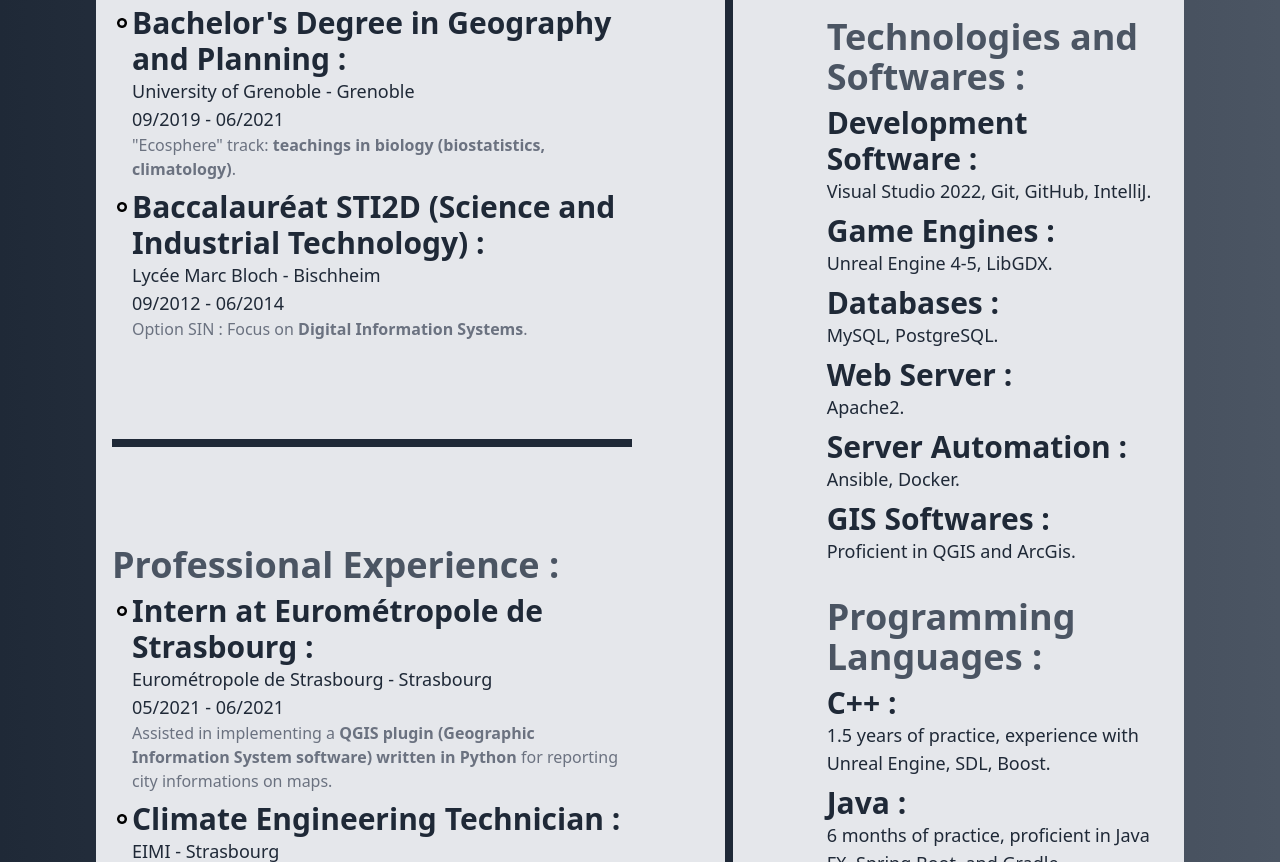
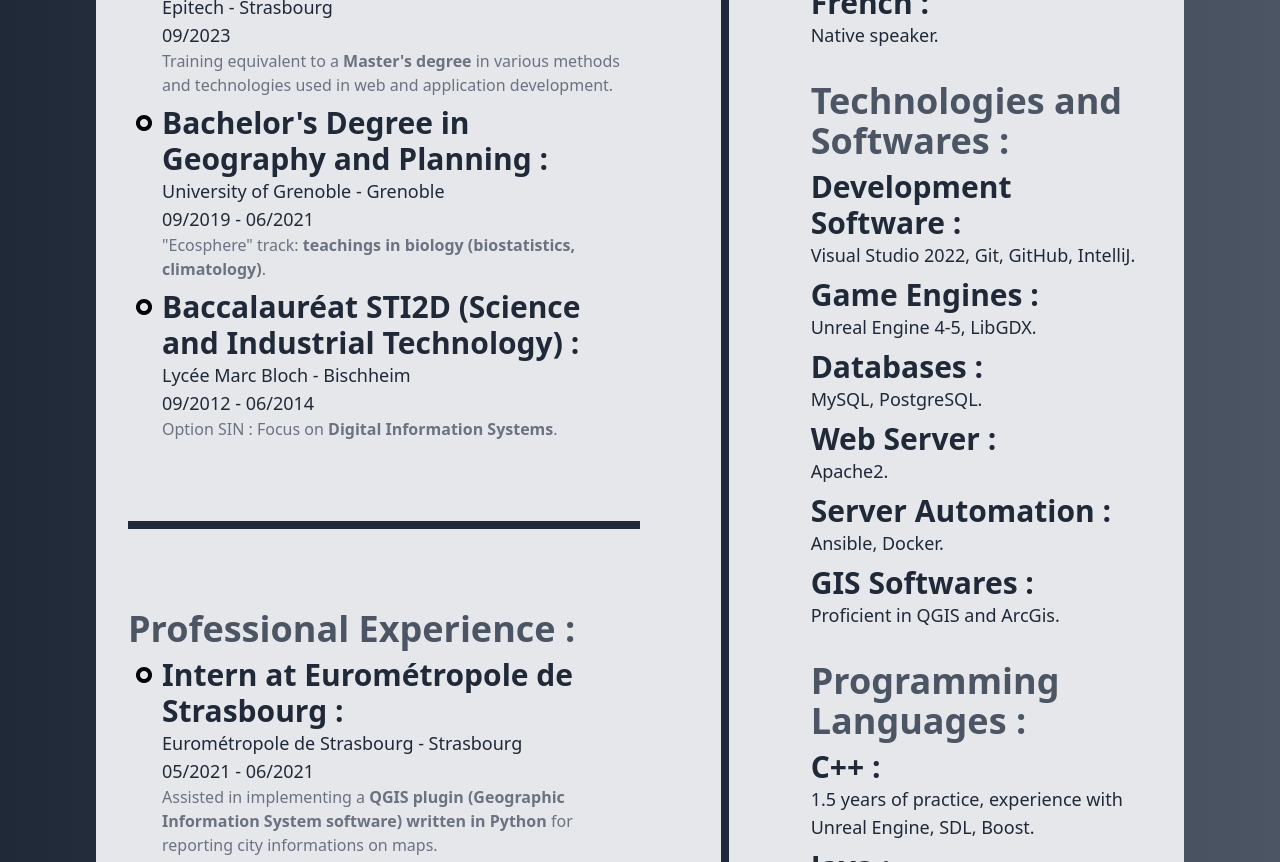
Before and after one commit to BoldGoblins/BoldGoblins.github.io, a website: page resume.html in a window 1280 px wide. Shown: the part 794-1656 px from the top of the page. Drawn offline with Linux system fonts and the light colour scheme.

Commit message:
mod : resume enhanced

```diff
--- a/resume.html
+++ b/resume.html
@@ -33,19 +33,19 @@
             </nav>
         </header>
 
-        <main class="grid grid-cols-1 lg:grid-cols-6 gap-y-4 lg:gap-4 bg-gray-200 rounded-lg lg:mx-24 px-4 pt-8 pb-16 m-4 text-gray-800">
+        <main class="grid grid-cols-1 lg:grid-cols-6 gap-8 lg:gap-0 bg-gray-200 rounded-lg lg:mx-24 px-8 pt-8 pb-16 m-4 text-gray-800">
             <h1 class="lg:col-start-3 lg:col-span-2 text-center font-bold text-5xl border-solid border-4
             shadow-lg border-gray-800 rounded-lg px-2 py-4"> My digital resume :</h1>
 
-            <div class="bg-gradient-to-br from-gray-950 to-gray-800 h-36 my-4 col-span-1 lg:col-span-6"> </div>
+            <div class="bg-gradient-to-br from-gray-950 to-gray-800 h-36 my-8 lg:my-16 col-span-1 lg:col-span-6"> </div>
 
-            <div class="lg:col-span-3 flex flex-col gap-8 lg:justify-between">
-                <ul class="list-none list-inside flex flex-col gap-y-2">
+            <div class="col-span-1 lg:col-span-3 flex flex-col lg:justify-between gap-y-8">
+                <ul class="list-none list-inside  lg:col-span-3 flex flex-col gap-y-2">
                     <h3 class="text-4xl text-gray-600 font-bold">Education and training :</h3>
 
                     <li>
                         <div class="flex flex-row items-center">
-                            <img src="/images/bullet.png" width="20" height="20" class="self-start mt-2">
+                            <img src="/images/bullet.png" width="32" height="32" class="self-start mt-0.5 mr-0.5">
 
                             <div class="flex flex-col">
                                 <h4 class="text-3xl font-bold">MSC-pro LDA (Software Architect and Application Developer) :</h4>
@@ -59,7 +59,7 @@
 
                     <li>
                         <div class="flex flex-row items-center">
-                            <img src="/images/bullet.png" width="20" height="20" class="self-start mt-2">
+                            <img src="/images/bullet.png" width="32" height="32" class="self-start mt-0.5 mr-0.5">
 
                             <div class="flex flex-col">
                                 <h4 class="text-3xl font-bold">Bachelor's Degree in Geography and Planning :</h4>
@@ -72,7 +72,7 @@
 
                     <li>
                         <div class="flex flex-row items-center">
-                            <img src="/images/bullet.png" width="20" height="20" class="self-start mt-2">
+                            <img src="/images/bullet.png" width="32" height="32" class="self-start mt-0.5 mr-0.5">
 
                             <div class="flex flex-col">
                                 <h4 class="text-3xl font-bold">Baccalauréat STI2D (Science and Industrial Technology) :</h4>
@@ -91,7 +91,7 @@
 
                     <li>
                         <div class="flex flex-row items-center">
-                            <img src="/images/bullet.png" width="20" height="20" class="self-start mt-2">
+                            <img src="/images/bullet.png" width="32" height="32" class="self-start mt-0.5 mr-0.5">
 
                             <div class="flex flex-col">
                                 <h4 class="text-3xl font-bold">Intern at Eurométropole de Strasbourg :</h4>
@@ -105,7 +105,7 @@
 
                     <li>
                         <div class="flex flex-row items-center">
-                            <img src="/images/bullet.png" width="20" height="20" class="self-start mt-2">
+                            <img src="/images/bullet.png" width="32" height="32" class="self-start mt-0.5 mr-0.5">
 
                             <div class="flex flex-col">
                                 <h4 class="text-3xl font-bold">Climate Engineering Technician :</h4>
@@ -125,6 +125,8 @@
 
                     <li>
                         <div class="flex flex-row items-center">
+                            <img src="/images/bullet.png" width="32" height="32" class="self-start mt-0.5 mr-0.5">
+
                             <div class="flex flex-col">
                                 <h4 class="text-3xl font-bold">Video Game "Capital Risk" :</h4>
                                 <h5>Designed for PC and developped with Unreal Engine 5 using C++ and Blueprints.</h5>
@@ -140,7 +142,7 @@
 
             <div class="hidden lg:block bg-gray-800 w-2 h-full col-span-1 justify-self-center"> </div>
 
-            <div class="lg:col-span-2 flex flex-col gap-8 lg:justify-self-center">
+            <div class="lg:col-span-2 flex flex-col gap-y-8">
                 <ul class="list-none list-inside flex flex-col gap-y-2">
                     <h3 class="text-4xl text-gray-600 font-bold">Languages :</h3>
 
```
Also changed, not shown: style.css.
